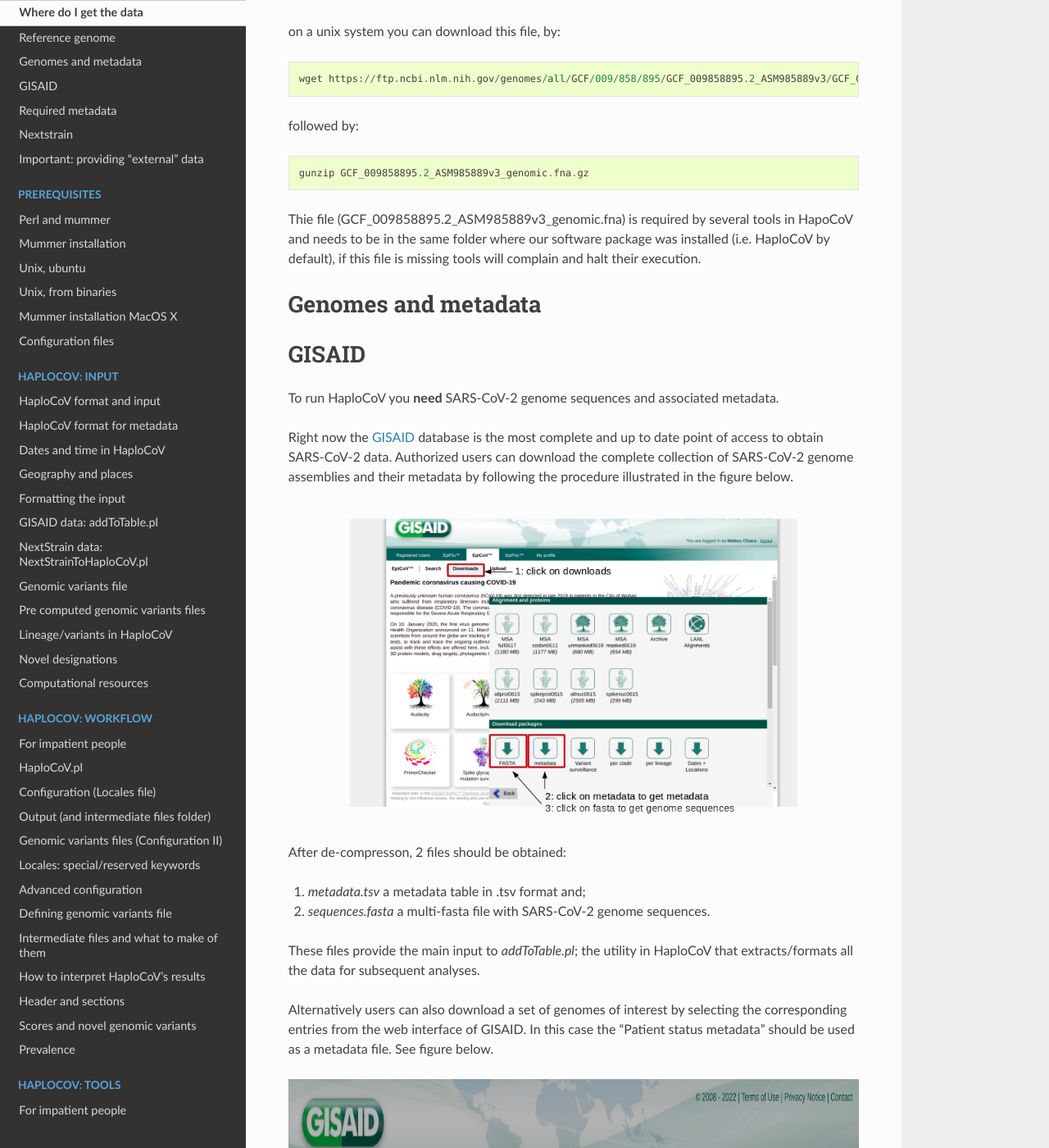
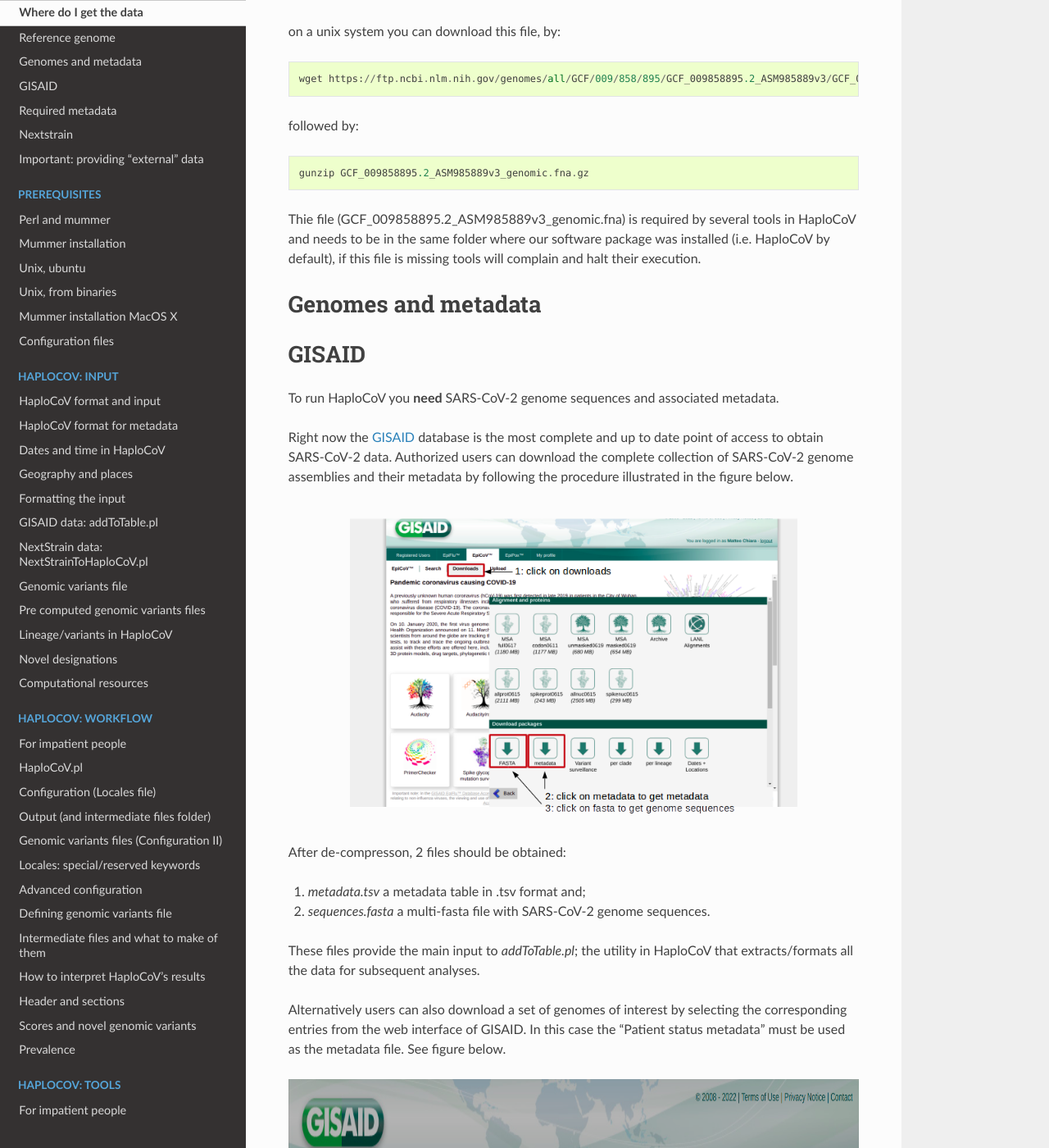
Before and after one commit to matteo14c/HaploCoV, a Sphinx documentation site: the page built from docs/source/data.rst, in a window 1280 px wide and 1400 px high, scrolled down 530 px. Shown: the whole window at 82% size. Built offline with Sphinx 7.4.7 and the Read the Docs theme 2.0.0, drawn with Linux system fonts in a browser that asks for light colours; some of the changed text lies outside the part shown.

Commit message:
Update data.rst

```diff
--- a/docs/source/data.rst
+++ b/docs/source/data.rst
@@ -29,7 +29,7 @@
 
 ::
 
-Thie file (GCF_009858895.2_ASM985889v3_genomic.fna) is required by several tools in HapoCoV and needs to be in the same folder where our software package was installed (i.e. HaploCoV by default), if this file is missing tools will complain and halt their execution.
+Thie file (GCF_009858895.2_ASM985889v3_genomic.fna) is required by several tools in HaploCoV and needs to be in the same folder where our software package was installed (i.e. HaploCoV by default), if this file is missing tools will complain and halt their execution.
 
 
 Genomes and metadata
@@ -54,7 +54,7 @@
 
 These files provide the main input to *addToTable.pl*; the utility in HaploCoV that extracts/formats all the data for subsequent analyses.
 
-Alternatively users can also download a set of genomes of interest by selecting the corresponding entries from the web interface of GISAID. In this case the "Patient status metadata" should be used as a metadata file.
+Alternatively users can also download a set of genomes of interest by selecting the corresponding entries from the web interface of GISAID. In this case the "Patient status metadata" must be used as the metadata file.
 See figure below.
 
 .. figure:: _static/gisaid2.png
@@ -78,7 +78,7 @@
 Missing information must be indicated by *NA* (not available).
 Sequence identifiers can not be replaced by *NA* values.
 
-An example of a valid metadata table is reported below
+An example of a valid metadata table is reported below.
 
  .. list-table:: Locales File
    :widths: 50 50 50 50 25
@@ -108,7 +108,7 @@
 
 Users that do not have access to GISAID can obtain the complete collection of publicly available SARS-CoV-2 sequences and associated metadata from Nexstrain, please refer to `here <https://nextstrain.org/sars-cov-2/>`_ for more information.
 Metadata in "Nexstrain format" can be obtained from `here <https://data.nextstrain.org/files/ncov/open/metadata.tsv.gz>`_. Since these data have already been processed by Nexstrain using their *ncov workflow*, genomic variants are already included in the metadata file and hence **you will not need** to download genomic sequences and align them to the reference genome.
-However, Nextstrain data still needs to be converted in "HaploCoV" format.  This can be done by using *NextStrainToHaploCoV.pl* (see below).
+However, Nextstrain data still needs to be converted in *HaploCoV format*.  This can be done by using *NextStrainToHaploCoV.pl* (see below).
 
 Important: providing "external" data
 ====================================
```
Also changed, not shown: other parts of docs/source/data.rst (+1 -1 lines).
